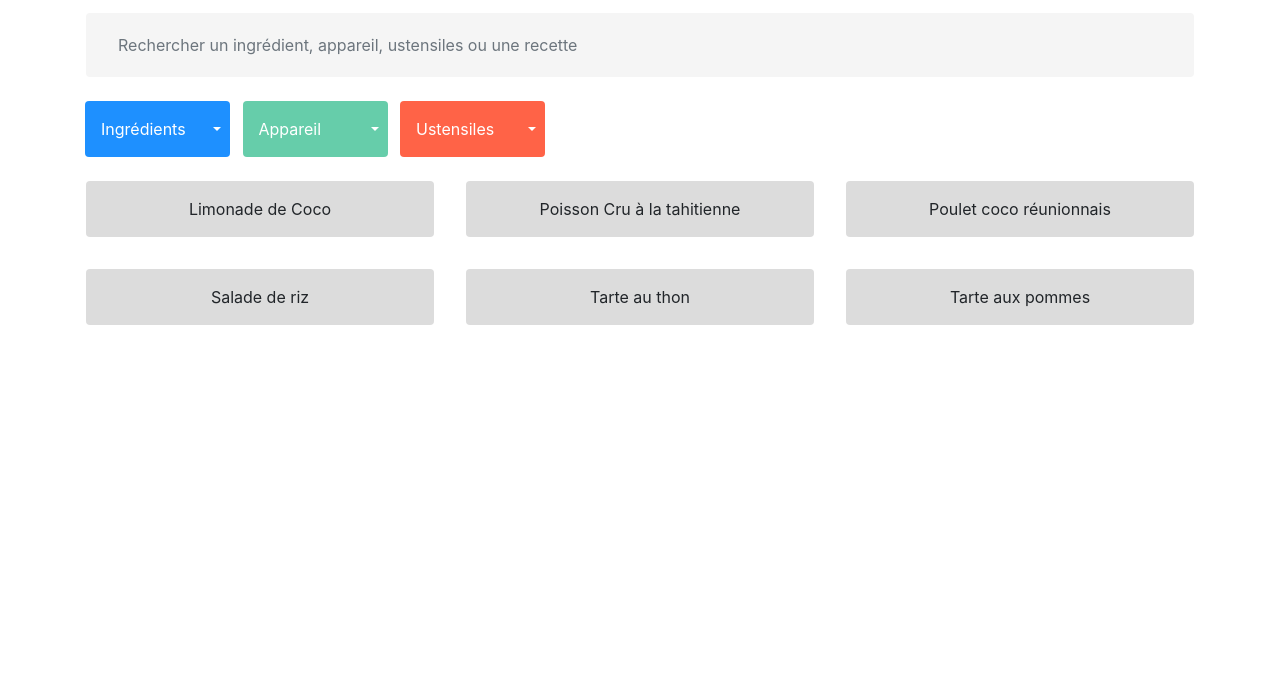
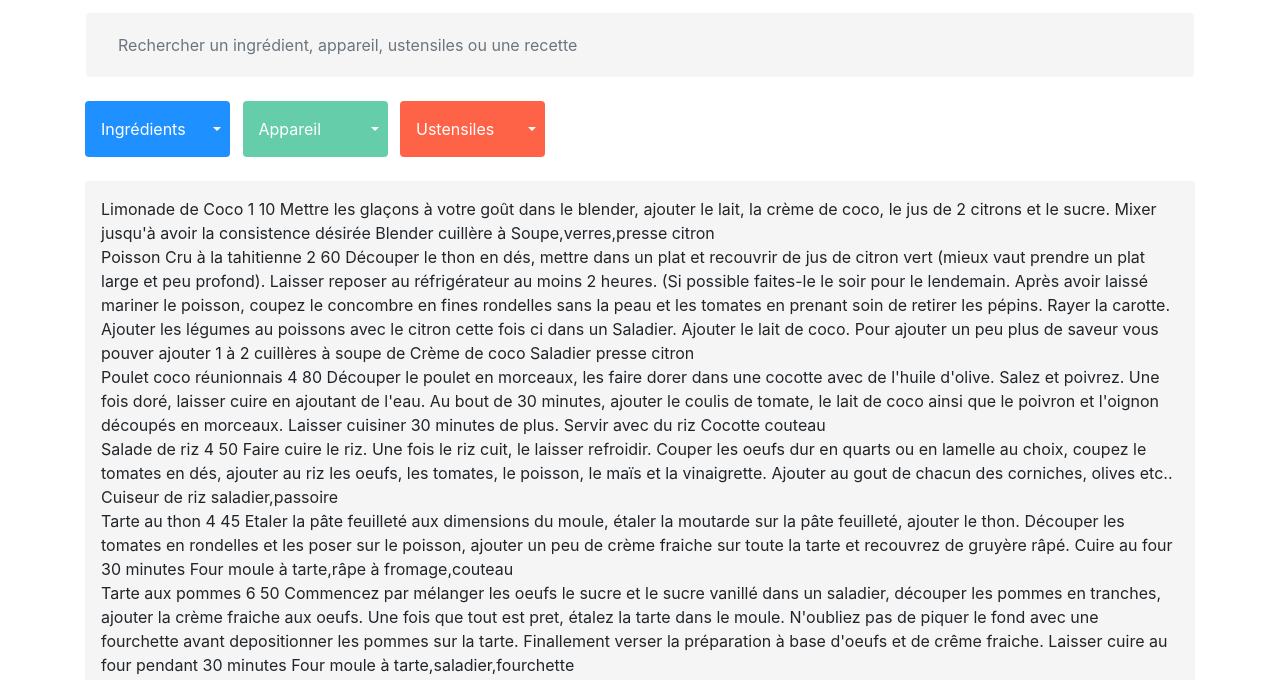
Before and after one commit to AmandaSrisourath/AmandaSrisourath_7_13042021, a website built with webpack: page public/index.html in a window 1280 px wide. Shown: the part 110-790 px from the top of the page. Built offline with nearby package versions, Linux system fonts and the light colour scheme.

Commit message:
display recipes

```diff
--- a/public/index.html
+++ b/public/index.html
@@ -21,8 +21,8 @@
         </nav>
     </header>
 
-    <main>
-        <div class="container">
+    <main class="container">
+        <div>
             <div class="btn-group">
                 <input type="text" class="color-blue dropdown-input" placeholder="Ingrédients" />
                 <button id="dropdown-btn" type="button" class="btn btn-danger dropdown-toggle dropdown-toggle-split color-blue" aria-haspopup="true" aria-expanded="false">
@@ -60,26 +60,8 @@
             </div>
         </div>
 
-        <div class="container text-center">
-            <div class="row row-cols-lg-3">
-                <div class="col p-3 ">
-                    <div class="p-3 recipe">Limonade de Coco</div>
-                </div>
-                <div class="col p-3">
-                    <div class="p-3 recipe">Poisson Cru à la tahitienne</div>
-                </div>
-                <div class="col p-3">
-                    <div class="p-3 recipe">Poulet coco réunionnais</div>
-                </div>
-                <div class="col p-3">
-                    <div class="p-3 recipe">Salade de riz</div>
-                </div>
-                <div class="col p-3">
-                    <div class="p-3 recipe">Tarte au thon</div>
-                </div>
-                <div class="col p-3">
-                    <div class="p-3 recipe">Tarte aux pommes</div>
-                </div>
+        <div id="recipes" class="rounded mt-3 p-3">
+            <div class="ingredients">
             </div>
         </div>
     </main>
--- a/src/index.js
+++ b/src/index.js
@@ -1,9 +1,16 @@
 import "bootstrap";
 import recipes from "./recipes.js";
-console.log(recipes);
 
+recipes.forEach((recipe) => {
+    const divRecipes = document.querySelector("#recipes");
+    const div = document.createElement("div");
+    div.classList.add("ingredients");
+    div.innerHTML = `${recipe.name} ${recipe.servings} ${recipe.time} ${recipe.description} ${recipe.appliance} ${recipe.ustensils}`;
+    divRecipes.appendChild(div);
+});
+
+function dropdownOpen() {
     const dropdown = document.querySelectorAll(".dropdown-input");
-
     dropdown.forEach((input) => {
         let dropdownMenu;
         input.addEventListener("focusin", function (event) {
@@ -17,11 +24,16 @@ dropdown.forEach((input) => {
                 }
             }
         });
-
         input.addEventListener("focusout", function (event) {
             dropdownMenu.classList.remove("show");
         });
     });
-
     const openDropdown = document.querySelector("#dropdown-btn");
     openDropdown.click();
+}
+
+function run() {
+    dropdownOpen()
+}
+
+run();
--- a/src/recipes.js
+++ b/src/recipes.js
@@ -20,7 +20,7 @@ const recipes = [
             },
             {
                 "ingredient" : "Sucre",
-                "quantite" : 30,
+                "quantity" : 30,
                 "unit" : "grammes"
             },
             {
@@ -52,7 +52,7 @@ const recipes = [
             },
             {
                 "ingredient" : "Carotte",
-                "quantite" : 1
+                "quantity" : 1
             },
             {
                 "ingredient" : "Citron Vert",
--- a/src/sass/main.scss
+++ b/src/sass/main.scss
@@ -16,11 +16,6 @@ input {
 
 button.btn {
   border: none;
-}
-
-.recipe {
-  background-color: #DCDCDC;
-  border-radius: 4px;
 }
 
 ::placeholder {
@@ -42,3 +37,7 @@ button.btn {
   color: white;
   background-color: #FF6347;
 }
+
+#recipes {
+  background-color: #F5F5F5;
+}
```
Also changed, not shown: public/bundle.js, public/css/style.css, src/sass/main.css, 3 other files. Lines whose indentation alone changed are shown as unchanged.
